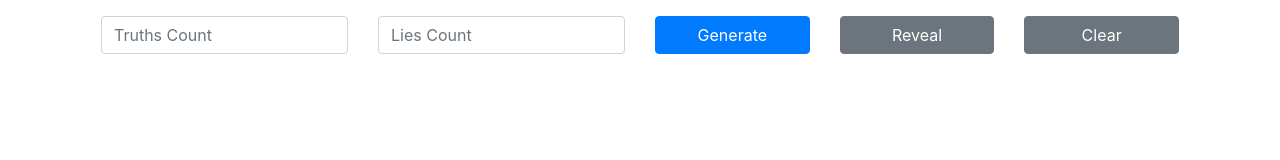
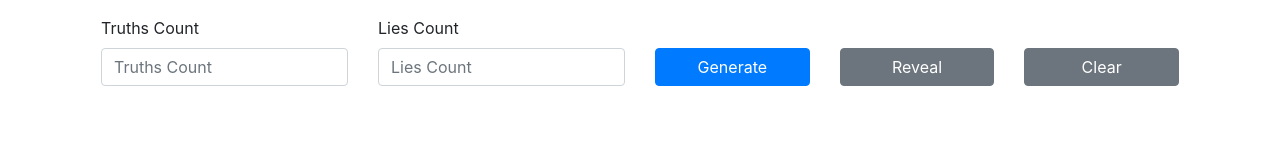
Before and after one commit to directed-graph/truths-lies-generator, a website built with webpack: page web/index.html in a window 1280 px wide. Built offline with nearby package versions, Linux system fonts and the light colour scheme.

Commit message:
Add labels

```diff
--- a/web/index.html
+++ b/web/index.html
@@ -11,20 +11,22 @@
   <div class="container">
     <div class="row p-3 mb-2" id="input-row">
       <div class="col-md-3 pb-3">
+        <label for="truths-count">Truths Count</label>
         <input type="number" class="form-control" placeholder="Truths Count"
             id="truths-count" name="truthsCount"/>
       </div>
       <div class="col-md-3 pb-3">
+        <label for="lies-count">Lies Count</label>
         <input type="number" class="form-control" placeholder="Lies Count"
             id="lies-count" name="liesCount"/>
       </div>
-      <div class="col-md-2 pb-3">
+      <div class="col-md-2 pb-3 align-self-end">
         <button id="generate-btn" type="button" class="btn btn-block btn-primary">Generate</button>
       </div>
-      <div class="col-md-2 pb-3">
+      <div class="col-md-2 pb-3 align-self-end">
         <button id="reveal-btn" type="button" class="btn btn-block btn-secondary">Reveal</button>
       </div>
-      <div class="col-md-2 pb-3">
+      <div class="col-md-2 pb-3 align-self-end">
         <button id="clear-btn" type="button" class="btn btn-block btn-secondary">Clear</button>
       </div>
     </div>
```
